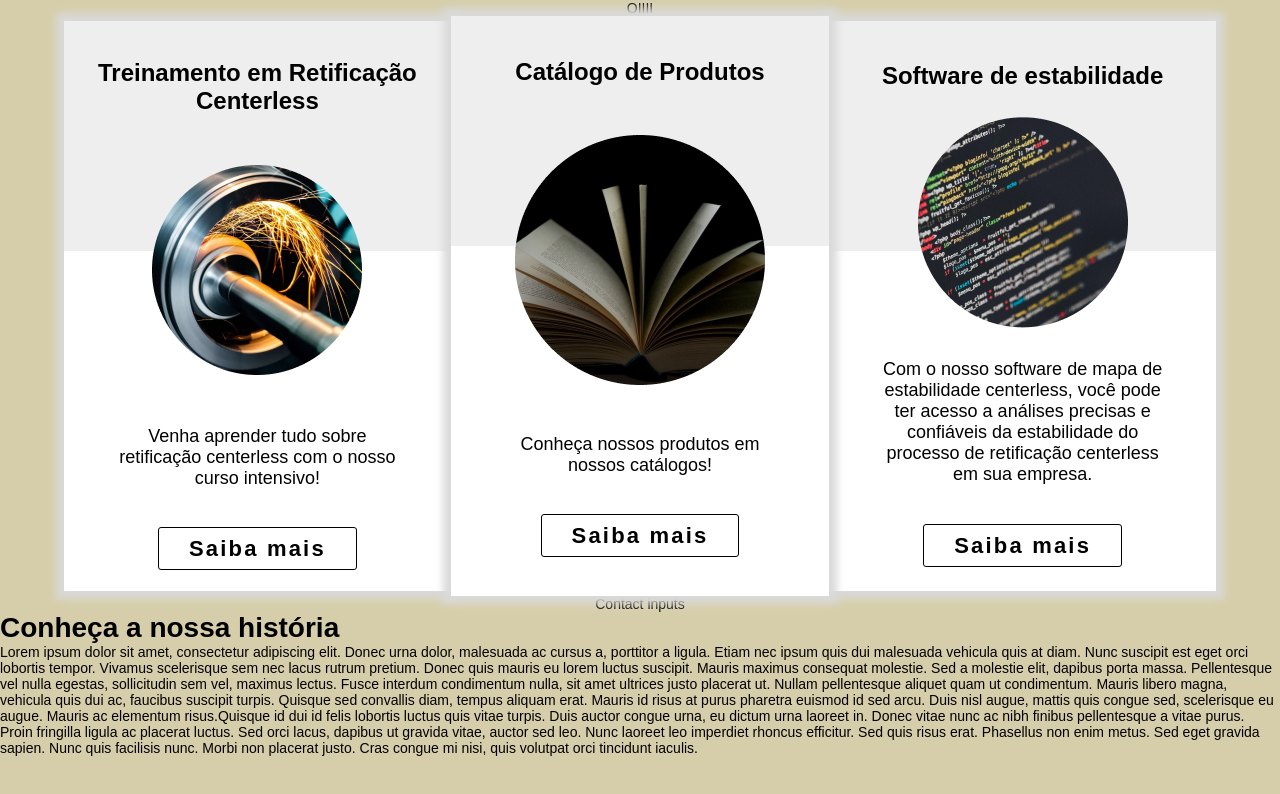
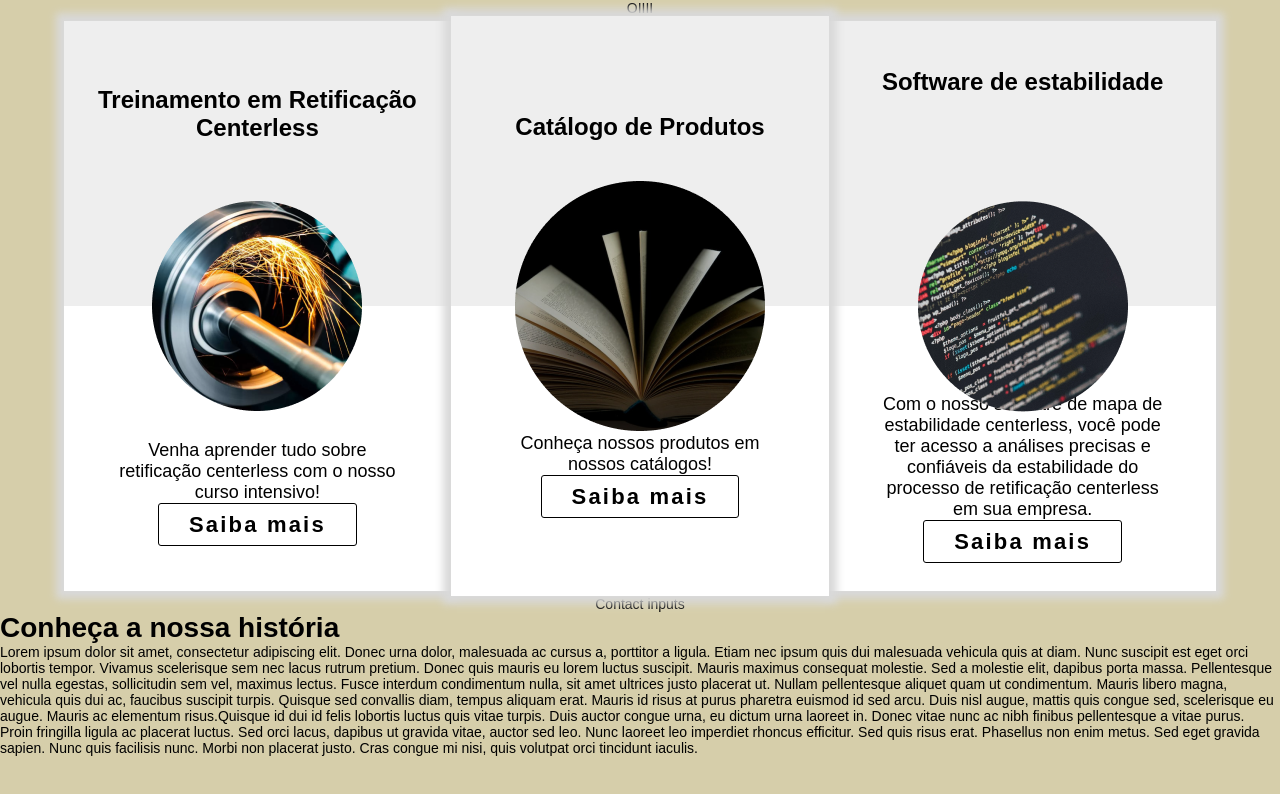
Before and after one commit to cpejr/IZT-web-frontend, a React (Vite) app: page / in a window 1280 px wide. Shown: the top 794 px of the page. Built offline with nearby package versions, Linux system fonts and the light colour scheme.

Commit message:
fix: double colors in the div made with linear gradient

```diff
--- a/src/components/features/Card/Card.jsx
+++ b/src/components/features/Card/Card.jsx
@@ -1,5 +1,5 @@
 import React from 'react';
-import { Container, CardText, CardTitle, Button } from './Styles';
+import { Container, CardText, CardTitle, Button, Picture } from './Styles';
 
 function Card({
   title,
@@ -15,7 +15,7 @@ function Card({
   return (
     <Container isMiddle={isMiddle}>
       <CardTitle marginBottomTitle={marginBottomTitle}>{title}</CardTitle>
-      <img src={image} alt={imageAlt} />
+      <Picture src={image} alt={imageAlt} />
       <CardText
         marginBottomText={marginBottomText}
         marginTopText={marginTopText}
--- a/src/components/features/Card/Styles.jsx
+++ b/src/components/features/Card/Styles.jsx
@@ -1,6 +1,8 @@
 /* eslint-disable import/prefer-default-export */
 import styled, { css } from 'styled-components';
 import { Colors, Fonts } from '../../../variables';
+
+// const breakpoint;
 
 const isMiddleStyle = css`
   position: relative;
@@ -22,23 +24,35 @@ export const Container = styled.div`
 
   width: 470px;
   height: 570px;
-  background-color: white;
-  border-top: 230px solid ${Colors.gray[1]};
+  background: linear-gradient(
+    to top,
+    white 0%,
+    white 50%,
+    ${Colors.gray[1]} 50%,
+    ${Colors.gray[1]} 100%
+  );
   box-shadow: 0 0 8px 8px ${Colors.gray[2]};
 
-  ${({ isMiddle }) => (isMiddle ? isMiddleStyle : '')}
+  ${({ isMiddle }) => (isMiddle ? isMiddleStyle : '')};
+
+  /* @media screen (max-width: ;){
+
+  } */
 `;
 
 export const CardTitle = styled.div`
   display: flex;
   flex-direction: column;
   text-align: center;
+  justify-content: space-around;
 
   font-family: ${Fonts.montserrat};
   font-size: 24px;
   font-weight: 700;
 
-  margin-bottom: ${({ marginBottomTitle }) => marginBottomTitle};
+  /* margin-bottom: ${({ marginBottomTitle }) => marginBottomTitle}; */
+  margin-top: 5%;
+  margin-bottom: 70%;
 `;
 
 export const CardText = styled.div`
@@ -54,8 +68,9 @@ export const CardText = styled.div`
   font-size: 18px;
   font-weight: 400;
 
-  margin-bottom: ${({ marginBottomText }) => marginBottomText};
-  margin-top: ${({ marginTopText }) => marginTopText};
+  /* margin-bottom: 5%; */
+  /* margin-top: ${({ marginTopText }) => marginTopText}; */
+  margin-top: 7%;
 `;
 
 export const Button = styled.button`
@@ -74,7 +89,7 @@ export const Button = styled.button`
   padding-top: 7px;
   padding-bottom: 7px;
 
-  transition-duration: 0.4s;
+  transition-duration: 0.3s;
 
   margin-bottom: ${({ marginBottomButton }) => marginBottomButton};
   :hover {
@@ -83,4 +98,7 @@ export const Button = styled.button`
   }
 `;
 
-export const Picture = styled.img``;
+export const Picture = styled.img`
+  object-fit: scale-down;
+  position: absolute;
+`;
--- a/src/pages/Home/Home.jsx
+++ b/src/pages/Home/Home.jsx
@@ -16,10 +16,10 @@ function Home() {
             intensivo!"
           image={Training}
           imageAlt="Training image"
-          marginBottomTitle="13%"
-          marginTopText="13%"
-          marginBottomText="10%"
-          marginBottomButton="55%"
+          // marginBottomTitle="13%"
+          // marginTopText="13%"
+          // marginBottomText="13%"
+          // marginBottomButton="55%"
         />
         <Card
           isMiddle
@@ -27,10 +27,10 @@ function Home() {
           text="Conheça nossos produtos em nossos catálogos!"
           image={Catalog}
           imageAlt="Catalog image"
-          marginBottomTitle="13%"
-          marginTopText="13%"
-          marginBottomText="10%"
-          marginBottomButton="60%"
+          // marginBottomTitle="13%"
+          // marginTopText="13%"
+          // marginBottomText="13%"
+          // marginBottomButton="55%"
         />
         <Card
           title="Software de estabilidade"
@@ -39,10 +39,10 @@ function Home() {
           processo de retificação centerless em sua empresa."
           image={Software}
           imageAlt="Software image"
-          marginBottomTitle="7%"
-          marginTopText="8%"
-          marginBottomText="10%"
-          marginBottomButton="55%"
+          // marginBottomTitle="13%"
+          // marginTopText="13%"
+          // marginBottomText="13%"
+          // marginBottomButton="48%"
         />
       </CardsContainer>
       <div>Contact inputs</div>
```
